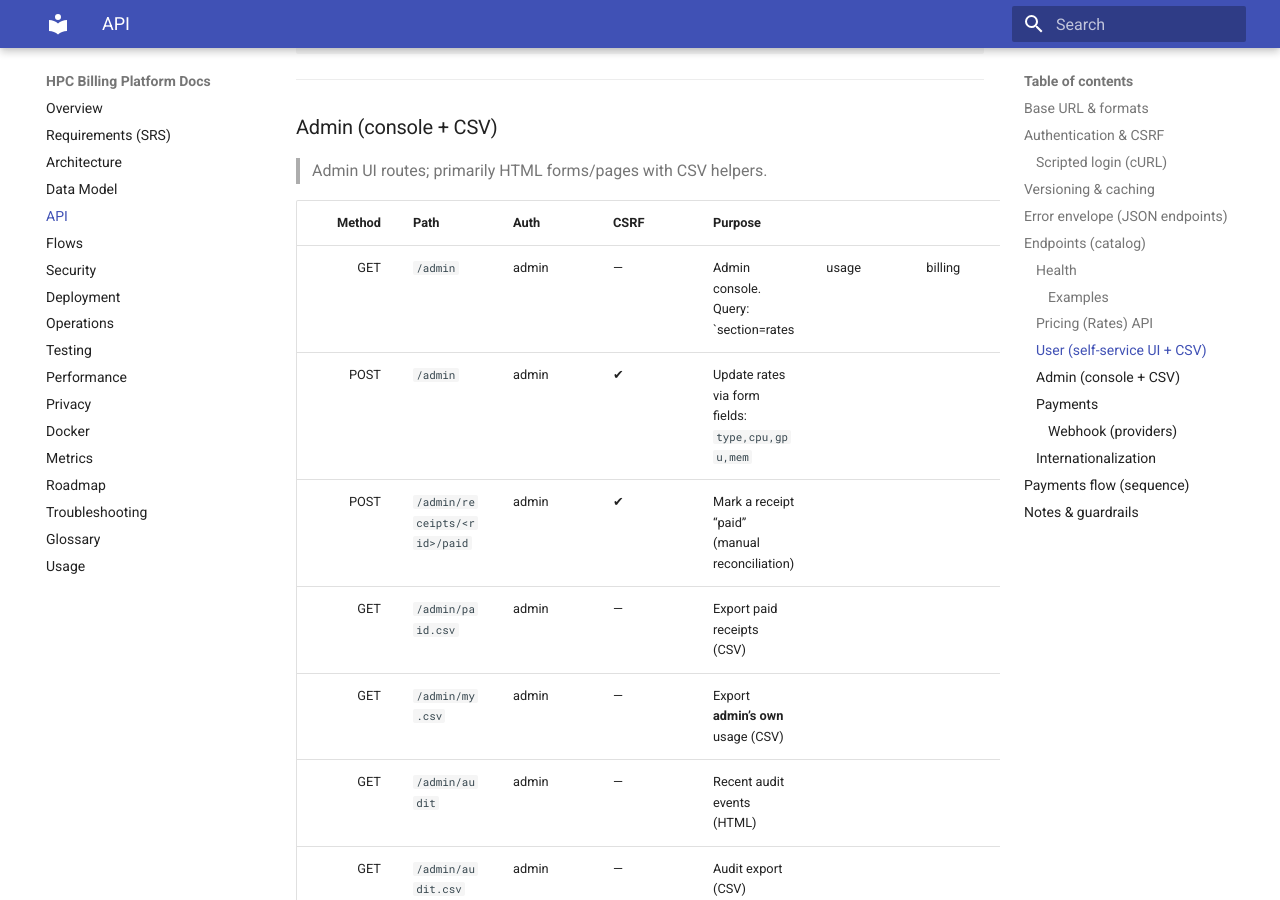
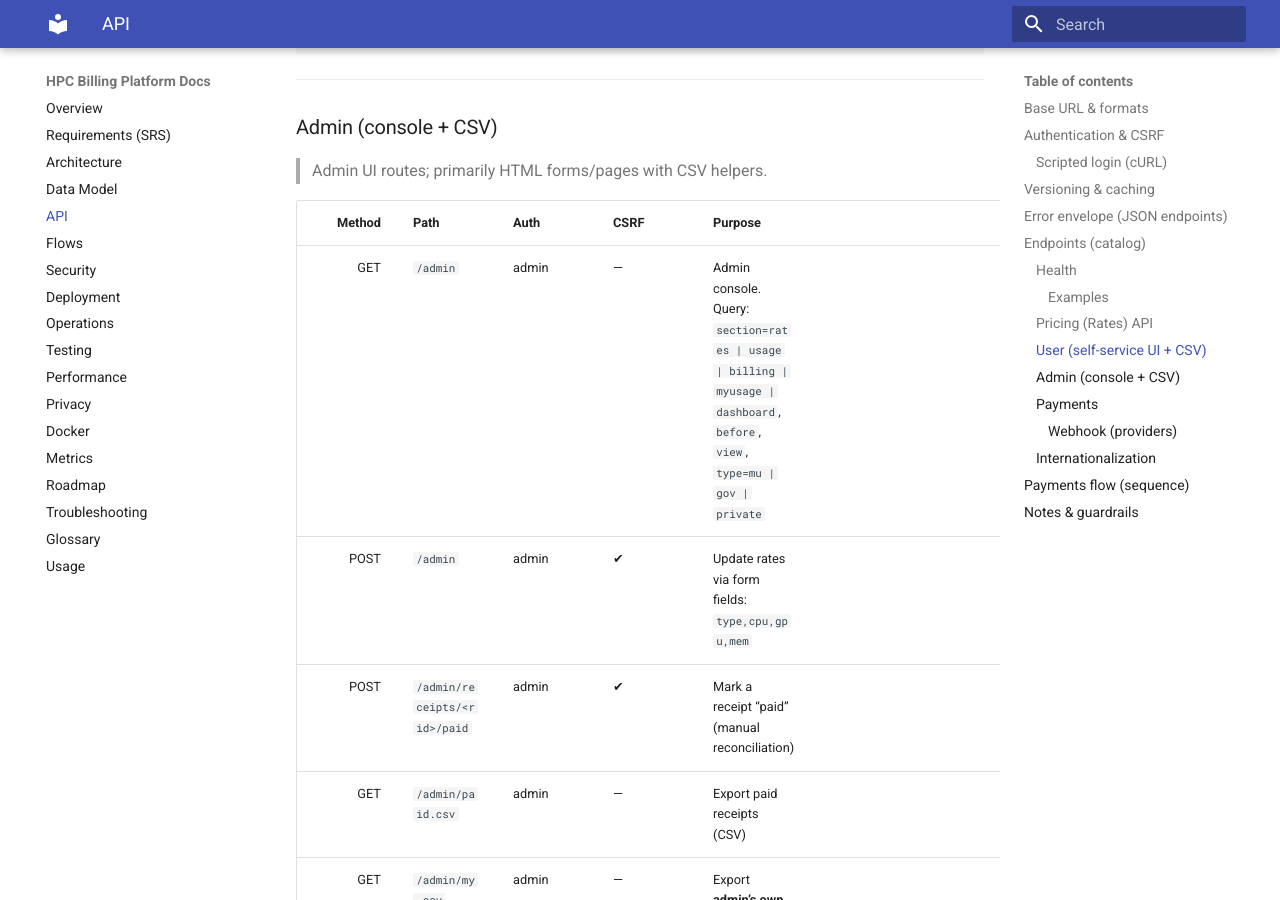
Before and after one commit to Purinat33/hpc_flask, an MkDocs documentation site: the page built from docs/04-api.md, in a window 1280 px wide and 900 px high, scrolled down 4366 px. Built offline with MkDocs 1.6.1 and Material for MkDocs 9.7.7, drawn with Linux system fonts in a browser that asks for light colours.

Commit message:
minor fixes

```diff
--- a/docs/04-api.md
+++ b/docs/04-api.md
@@ -167,7 +167,7 @@ curl -b cookies.txt -X POST http://localhost:8000/me/receipt \
 
 | Method | Path                         | Auth  | CSRF | Purpose                                          |       |         |                                      |     |           |
 | -----: | ---------------------------- | ----- | ---- | ------------------------------------------------ | ----- | ------- | ------------------------------------ | --- | --------- |
-|    GET | `/admin`                     | admin | —    | Admin console. Query: \`section=rates            | usage | billing | myusage`, `before`, `view`, `type=mu | gov | private\` |
+|    GET | `/admin`                     | admin | —    | Admin console. Query: `section=rates | usage | billing | myusage | dashboard`, `before`, `view`, `type=mu | gov | private` |
 |   POST | `/admin`                     | admin | ✔︎   | Update rates via form fields: `type,cpu,gpu,mem` |       |         |                                      |     |           |
 |   POST | `/admin/receipts/<rid>/paid` | admin | ✔︎   | Mark a receipt “paid” (manual reconciliation)    |       |         |                                      |     |           |
 |    GET | `/admin/paid.csv`            | admin | —    | Export paid receipts (CSV)                       |       |         |                                      |     |           |
```
